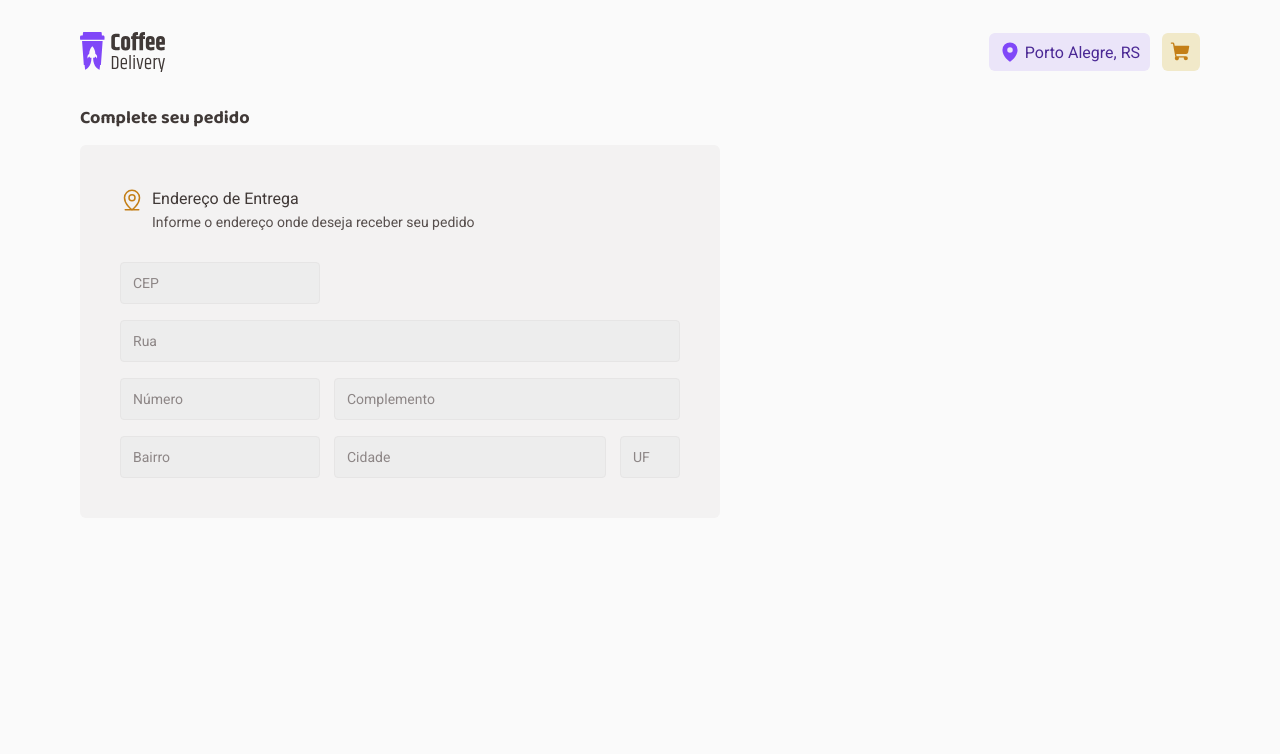
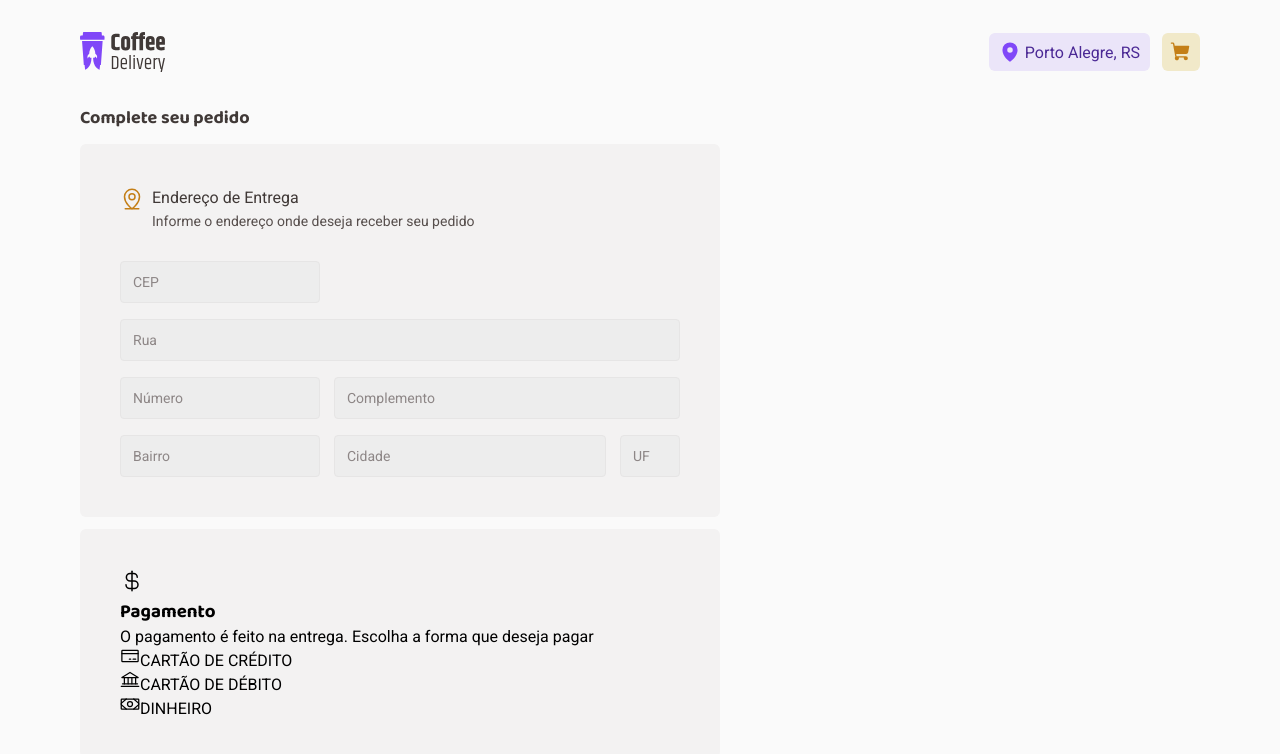
Before and after one commit to Lucariozin/ignite-challenge-coffee-delivery, a React (Vite) app: page /checkout in a window 1280 px wide. Shown: the top 754 px of the page. Built offline with nearby package versions, Linux system fonts and the light colour scheme.

Commit message:
creating the initial structuring of the 'payment information container' component.

```diff
--- a/src/pages/Checkout/Checkout.styles.ts
+++ b/src/pages/Checkout/Checkout.styles.ts
@@ -2,16 +2,19 @@ import styled from 'styled-components'
 
 export const Container = styled.div``
 
-export const LeftColumn = styled.section``
+export const LeftColumn = styled.section`
+  display: flex;
+  flex-direction: column;
+  gap: 0.75rem;
+  max-width: 40rem;
+`
 
 export const OrderTitle = styled.h1`
   font-size: 1.125rem;
-  margin-bottom: 0.8rem;
   color: ${({ theme }) => theme.palette.gray[800]};
 `
 
 export const DeliveryInformationContainer = styled.div`
-  max-width: 40rem;
   padding: 2.5rem;
   border-radius: 6px;
   background-color: ${({ theme }) => theme.palette.gray[200]};
@@ -109,4 +112,20 @@ export const CityAndFederativeUnitContainer = styled.div`
 
 export const OrderInformationContainer = styled.main``
 
-export const PaymentInformationContainer = styled.div``
+export const PaymentInformationContainer = styled.div`
+  padding: 2.5rem;
+  border-radius: 6px;
+  background-color: ${({ theme }) => theme.palette.gray[200]};
+`
+
+export const PaymentContainer = styled.div``
+
+export const PaymentTextContainer = styled.div``
+
+export const PaymentTextTitle = styled.h3``
+
+export const PaymentTextText = styled.p``
+
+export const PaymentMethodContainer = styled.div``
+
+export const PaymentMethodItem = styled.div``
--- a/src/pages/Checkout/Checkout.tsx
+++ b/src/pages/Checkout/Checkout.tsx
@@ -1,4 +1,4 @@
-import { MapPinLine } from 'phosphor-react'
+import { Bank, CreditCard, CurrencyDollar, MapPinLine, Money } from 'phosphor-react'
 
 import {
   AddressComplementContainer,
@@ -15,7 +15,13 @@ import {
   Input,
   LeftColumn,
   OrderTitle,
+  PaymentContainer,
   PaymentInformationContainer,
+  PaymentMethodContainer,
+  PaymentMethodItem,
+  PaymentTextContainer,
+  PaymentTextText,
+  PaymentTextTitle,
 } from './Checkout.styles'
 
 export const Checkout = () => {
@@ -56,7 +62,33 @@ export const Checkout = () => {
           </AddressForm>
         </DeliveryInformationContainer>
 
-        <PaymentInformationContainer></PaymentInformationContainer>
+        <PaymentInformationContainer>
+          <PaymentContainer>
+            <CurrencyDollar size={24} />
+
+            <PaymentTextContainer>
+              <PaymentTextTitle>Pagamento</PaymentTextTitle>
+              <PaymentTextText>O pagamento é feito na entrega. Escolha a forma que deseja pagar</PaymentTextText>
+            </PaymentTextContainer>
+          </PaymentContainer>
+
+          <PaymentMethodContainer>
+            <PaymentMethodItem>
+              <CreditCard size={20} />
+              CARTÃO DE CRÉDITO
+            </PaymentMethodItem>
+
+            <PaymentMethodItem>
+              <Bank size={20} />
+              CARTÃO DE DÉBITO
+            </PaymentMethodItem>
+
+            <PaymentMethodItem>
+              <Money size={20} />
+              DINHEIRO
+            </PaymentMethodItem>
+          </PaymentMethodContainer>
+        </PaymentInformationContainer>
       </LeftColumn>
     </Container>
   )
```
